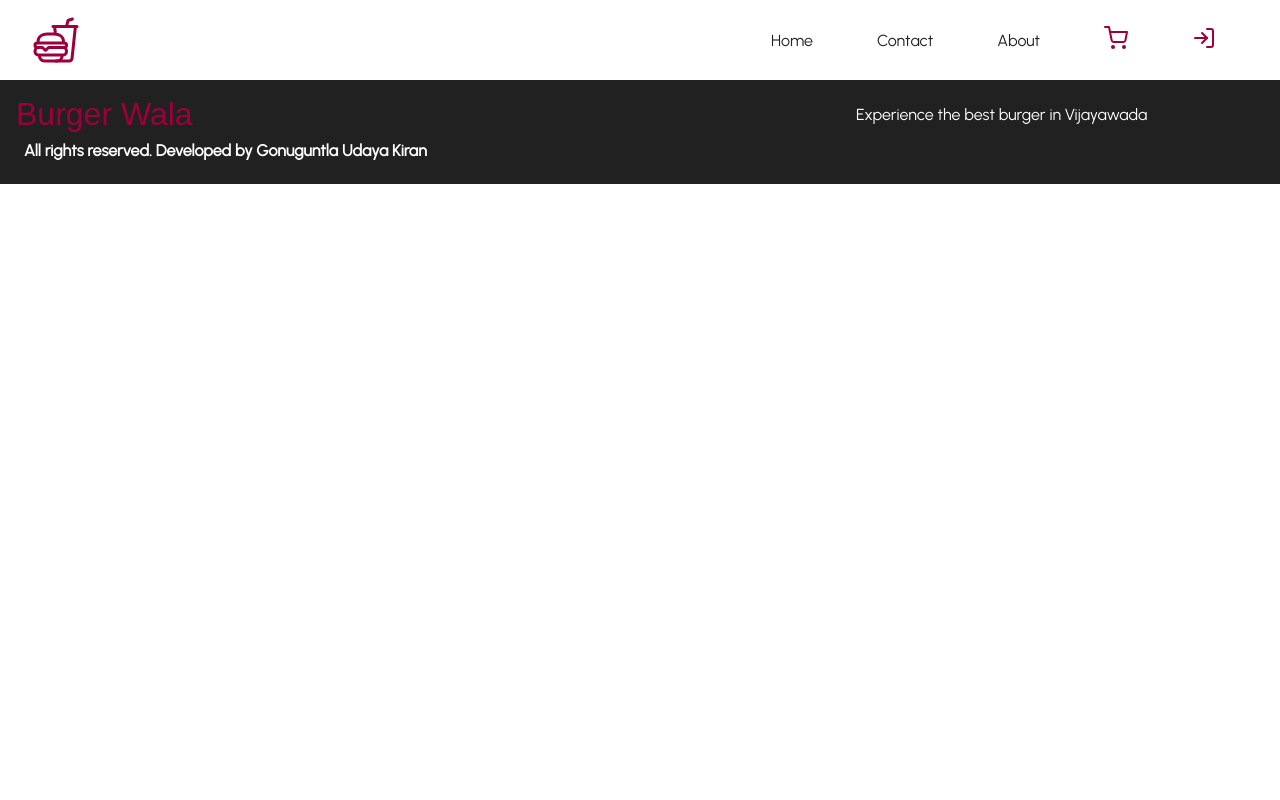
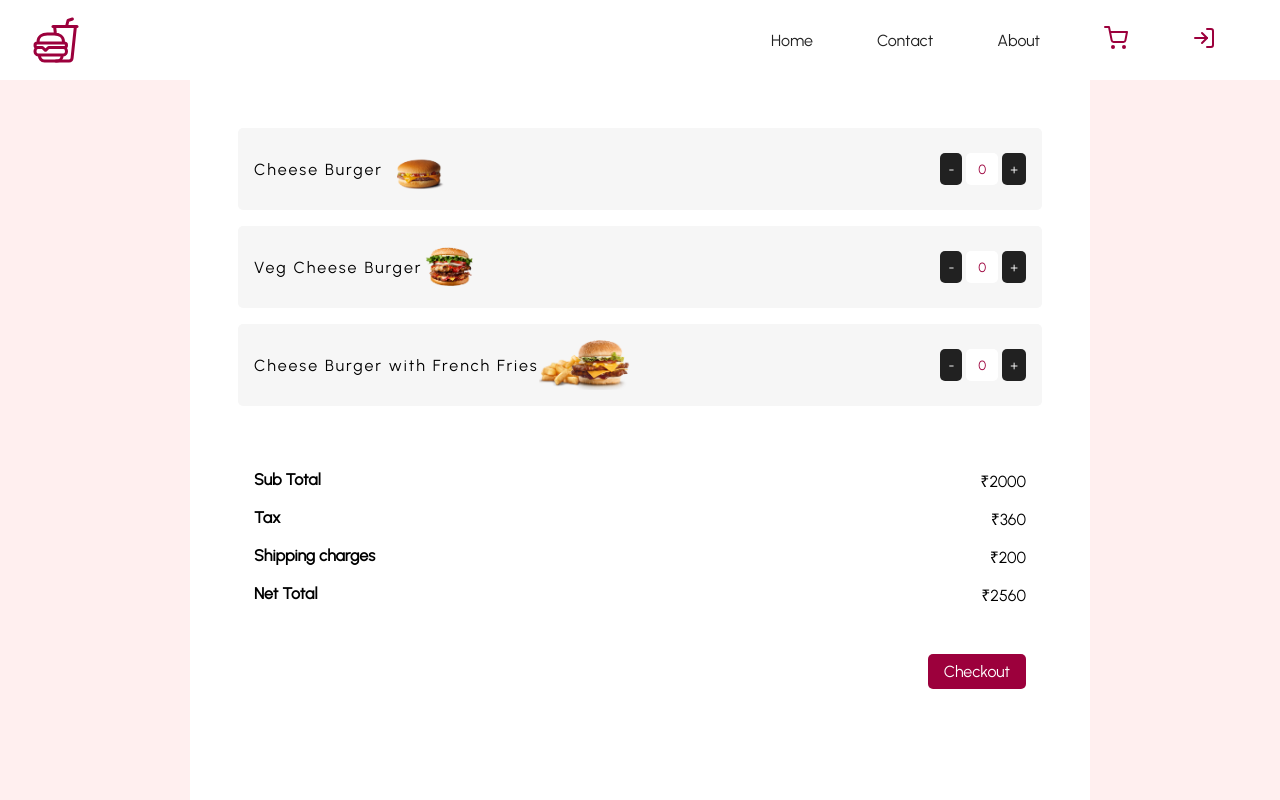
Before and after one commit to udaya19/MERN-shopping, a React (Create React App) app in the folder frontend/: page /cart in a window 1280 px wide. Shown: the top 800 px of the page. Built offline with nearby package versions, Linux system fonts and the light colour scheme.

Commit message:
Cart component

```diff
--- a/frontend/src/App.js
+++ b/frontend/src/App.js
@@ -1,4 +1,5 @@
 import { Route, Routes } from "react-router-dom";
+import Cart from "./components/cart/Cart";
 import Contact from "./components/contact/Contact";
 import Home from "./components/home/Home";
 import Footer from "./components/layout/Footer";
@@ -11,6 +12,7 @@
       <Routes>
         <Route path="/" element={<Home />} />
         <Route path="/contact" element={<Contact />} />
+        <Route path="/cart" element={<Cart />} />
       </Routes>
       <Footer />
     </div>
--- /dev/null
+++ b/frontend/src/components/cart/Cart.jsx
@@ -0,0 +1,76 @@
+import React from "react";
+import "../../styles/cart.scss";
+import burger1 from "../../assets/burger1.png";
+import burger2 from "../../assets/burger2.png";
+import burger3 from "../../assets/burger3.png";
+import { Link } from "react-router-dom";
+
+const CartItem = ({ value, title, img, increment, decrement }) => {
+  return (
+    <div className="cartItem">
+      <div>
+        <h4>{title}</h4>
+        <img src={img} alt="Item" />
+      </div>
+      <div>
+        <button onClick={decrement}>-</button>
+        <input type="number" readOnly value={value} />
+        <button onClick={increment}>+</button>
+      </div>
+    </div>
+  );
+};
+const Cart = () => {
+  const increment = (item) => {};
+  const decrement = (item) => {};
+  return (
+    <div>
+      <section className="cart">
+        <main>
+          <CartItem
+            img={burger1}
+            title={"Cheese Burger"}
+            value={0}
+            increment={() => increment(1)}
+            decrement={() => decrement(1)}
+          />
+          <CartItem
+            img={burger2}
+            title={"Veg Cheese Burger"}
+            value={0}
+            increment={() => increment(2)}
+            decrement={() => decrement(2)}
+          />
+          <CartItem
+            img={burger3}
+            title={"Cheese Burger with French Fries"}
+            value={0}
+            increment={() => increment(3)}
+            decrement={() => decrement(3)}
+          />
+          <article>
+            <div>
+              <h4>Sub Total</h4>
+              <p>₹{2000}</p>
+            </div>
+            <div>
+              <h4>Tax</h4>
+              <p>₹{2000 * 0.18}</p>
+            </div>
+            <div>
+              <h4>Shipping charges</h4>
+              <p>₹{200}</p>
+            </div>
+            <div>
+              <h4>Net Total</h4>
+              <p>₹{200 + 2000 + 2000 * 0.18}</p>
+            </div>
+            <Link to="/shipping">Checkout</Link>
+          </article>
+        </main>
+      </section>
+    </div>
+  );
+};
+
+export default Cart;
--- /dev/null
+++ b/frontend/src/styles/cart.scss
@@ -0,0 +1,92 @@
+@import 'color';
+.cart {
+    background-color: $pink;
+    width: 100%;
+    height: 100vh;
+
+    > main {
+      height: 100%;
+      background-color: white;
+      max-width: 900px;
+      margin: auto;
+      padding: 2rem;
+
+      > article {
+        padding: 2rem;
+        > div {
+          display: flex;
+          justify-content: space-between;
+          margin: 1rem 0;
+        }
+
+        > a {
+          background-color: $red;
+          color: white;
+          padding: 0.5rem 1rem;
+          border-radius: 5px;
+          text-align: center;
+          margin-top: 2rem;
+          float: right;
+        }
+      }
+    }
+  }
+
+  .cartItem {
+    background-color: rgb(246, 246, 246);
+    margin: 1rem;
+    display: flex;
+    align-items: center;
+    justify-content: space-between;
+    padding: 1rem;
+    border-radius: 5px;
+
+    > div {
+      display: flex;
+      align-items: center;
+
+      > h4 {
+        font-weight: 200;
+        letter-spacing: 2px;
+      }
+
+      > img {
+        height: 50px;
+      }
+
+      > input {
+        text-align: center;
+        width: 2rem;
+        height: 2rem;
+        padding: 0.5rem;
+        border: none;
+        margin: 0.25rem;
+        outline: none;
+        border-radius: 5px;
+        color: $red;
+
+        &::-webkit-outer-spin-button,
+        &::-webkit-inner-spin-button {
+          -webkit-appearance: none;
+          margin: 0%;
+        }
+      }
+
+      > button {
+        cursor: pointer;
+        border: none;
+        padding: 0.5rem;
+        background-color: $dark;
+        color: white;
+        border-radius: 5px;
+      }
+    }
+  }
+
+  @media screen and (max-width: 600px) {
+    .cart > main > article > a {
+      float: none;
+      display: block;
+      width: 100%;
+    }
+  }
```
